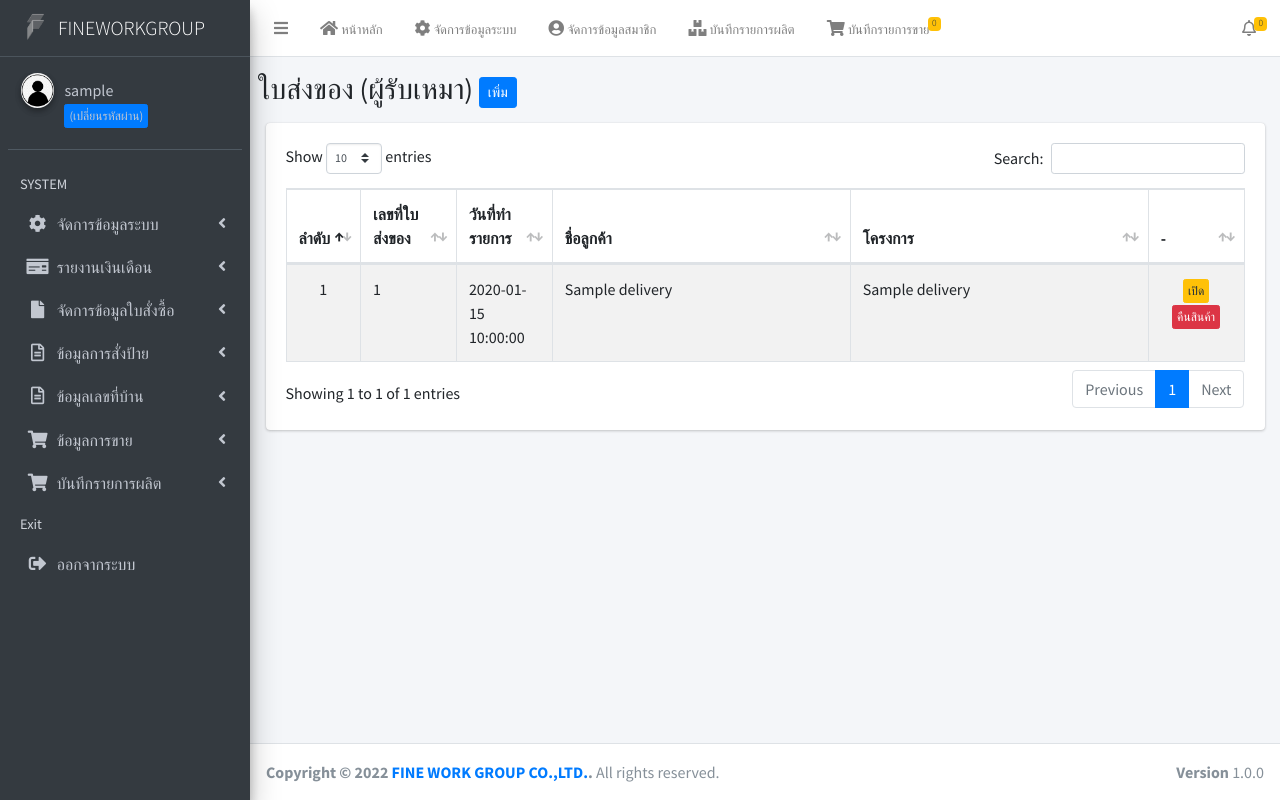
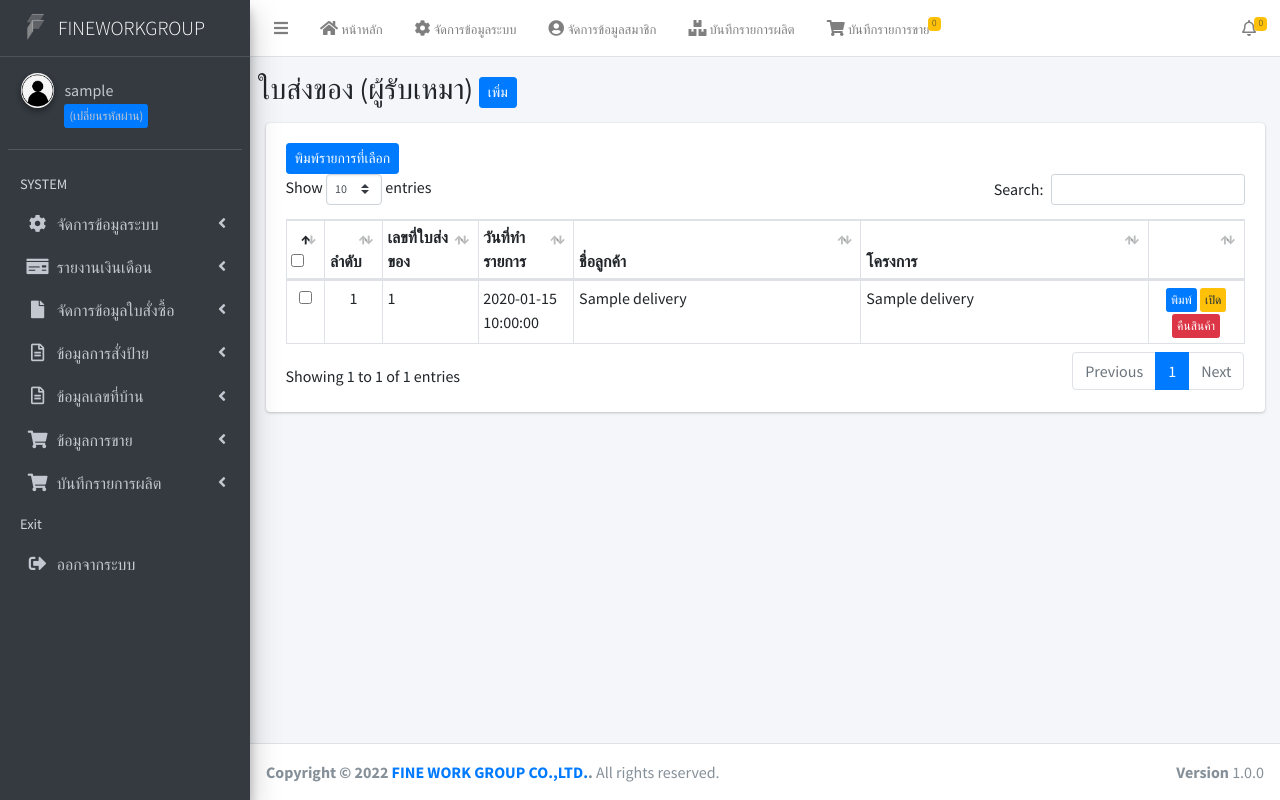
Before and after one commit to Antace/fwgproject, a PHP site: page /admin/delivery.php in a window 1280 px wide. Run offline with PHP 8.4, Linux system fonts and the light colour scheme; the visitor is signed in with stand-in values (Sample User, id 1); tables that the repository leaves empty or names only in its code hold one stand-in row (values such as "Sample post"); some libraries are stand-ins or nearby versions.

Commit message:
Update delivery_product_list.php

```diff
--- a/admin/delivery_product_list.php
+++ b/admin/delivery_product_list.php
@@ -1,3 +1,21 @@
+<script language="JavaScript">
+	function ClickCheckAll(vol)
+	{
+
+		var a=1;
+		for(a=1;a<=document.frmdelivery.hdnCount.value;a++)
+		{
+			if(vol.checked == true)
+			{
+				eval("document.frmdelivery.checkbox"+a+".checked=true");
+			}
+			else
+			{
+				eval("document.frmdelivery.checkbox"+a+".checked=false");
+			}
+		}
+	}
+</script>
 <?php
 //connect db
 if(@$_GET['do']=='success'){
@@ -15,31 +33,50 @@ if(@$_GET['do']=='success'){
 $query = "SELECT * FROM tb_delivery
 ORDER BY delivery_id DESC" or die("Error:" . mysqli_error($con));
 $result = mysqli_query($con, $query);
-echo ' <table id="example1" class="table table-bordered table-striped">';
-echo "<thead>";
-  echo "<tr class=''>
+?>
+<form name="frmdelivery" action="deliveryprintall.php" method="post">
+<table id="example1" class="table table-bordered table-hover table-sm">
+<input type = 'submit' class='btn btn-primary btn-sm' name='btnprint' value='พิมพ์รายการที่เลือก'>
+<thead>
+  <tr class=''>
+  <th width='1%'> <div align='center'>
+      <input name='CheckAll' type='checkbox' id='CheckAll'  value='Y' onClick='ClickCheckAll(this);'>
+      </div></th>
     <th width='3%'>ลำดับ</th>
      <th width='10%'>เลขที่ใบส่งของ</th>
      <th width='10%' >วันที่ทำรายการ</th>
-    <th>ชื่อลูกค้า</th>
-    <th>โครงการ</th>
-    <th width='10%'>-</th>
-  </tr>";
-echo "</thead>";
+     <th>ชื่อลูกค้า</th>
+     <th>โครงการ</th>
+     <th width='10%'></th>
+  </tr>
+</thead>
+<?php
 $i = 1;
+$a=0;
 while ($row = mysqli_fetch_array($result)) {
-echo "<tr>";
-  echo "<td  align=center>" . $i++  . "</td> ";
-  echo "<td>" .$row["delivery_id"] .  "</td> ";
-  echo "<td> " .$row["delivery_date"] . "</td> ";
-  echo "<td>" .$row["customer_name"] ."</td> ";
-  echo "<td>" .$row["department_name"] ."</td> ";
+  $a++;
+  ?>
+<tr>
+  <td align=center><input type='checkbox'  name='checkbox[]' id='checkbox<?php echo $a;?>' value='<?php echo $row['delivery_id'];?>'></td>
+  <td  align=center> <?php echo $i++;?> </td>
+  <td> <?php echo $row["delivery_id"];?> </td>
+  <td> <?php echo $row["delivery_date"];?> </td>
+  <td> <?php echo $row["customer_name"];?> </td>
+  <td> <?php echo $row["department_name"];?> </td>
 
-  echo "<td align=center><a href='delivery.php?act=view&ID=$row[delivery_id]' class='btn btn-warning btn-xs'>เปิด</a>
-  <a href='delivery.php?act=delivery_cancel&ID=$row[delivery_id]' class='btn btn-danger btn-xs'>คืนสินค้า</a>
-
-</td> ";
-  echo "</tr>";
+  <td align=center>
+    <a href='delivery.php?act=print&ID=<?php echo $row['delivery_id'];?>' class='btn btn-primary btn-xs'>พิมพ์</a>
+    <a href='delivery.php?act=view&ID=<?php echo $row['delivery_id'];?>' class='btn btn-warning btn-xs'>เปิด</a>
+    <a href='delivery.php?act=delivery_cancel&ID=<?php echo $row['delivery_id'];?>' class='btn btn-danger btn-xs'>คืนสินค้า</a>
+  </td>
+</tr>
+<?php
 }
 ?>
 </table>
+<?php
+mysqli_close($con);
+?>
+
+<input type='hidden' name='hdnCount' value='<?php echo $a; ?>'>
+</form>
```
